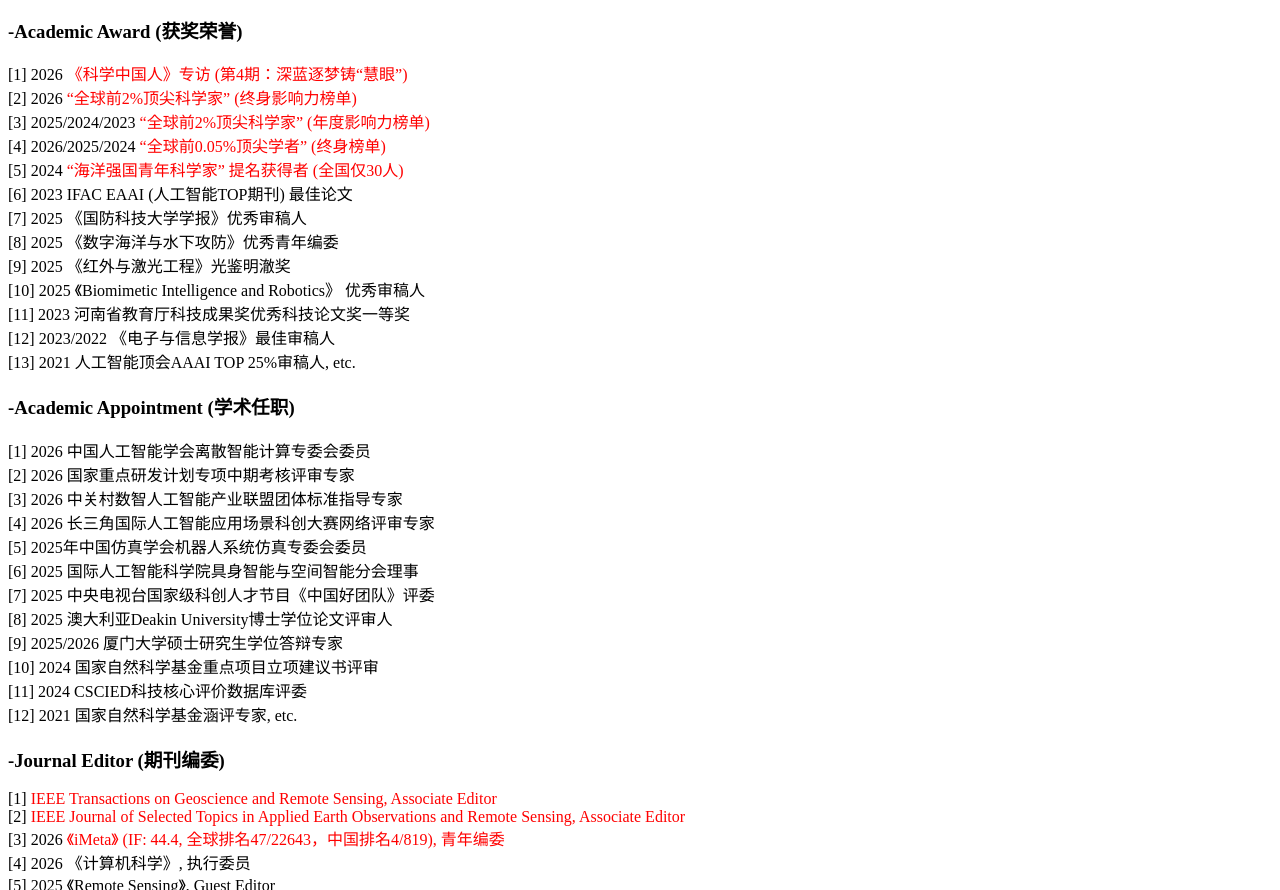
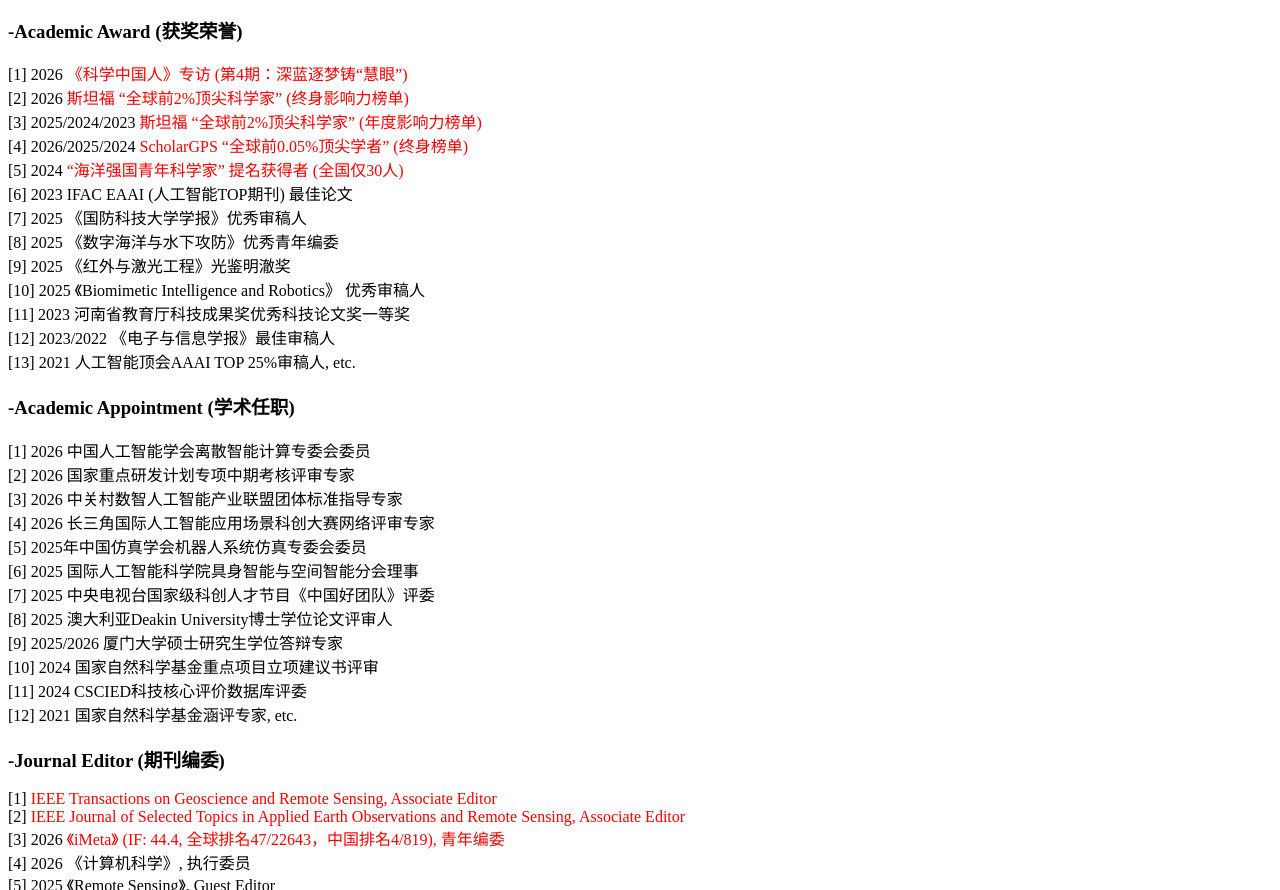
Before and after one commit to zhuangpeixian/zhuangpeixian.github.io, a plain HTML site: page index.html in a window 1280 px wide. Shown: the part 2845-3735 px from the top of the page. Drawn offline with Linux system fonts and the light colour scheme.

Commit message:
Update index.html

```diff
--- a/index.html
+++ b/index.html
@@ -96,9 +96,9 @@
     <h3>-Academic Award (获奖荣誉)</h3>
     <p>
        [1] 2026           <font color="red">《科学中国人》专访 (第4期：深蓝逐梦铸“慧眼”)</font> <br>
-       [2] 2026           <font color="red">“全球前2%顶尖科学家” (终身影响力榜单)</font> <br>
-       [3] 2025/2024/2023 <font color="red">“全球前2%顶尖科学家” (年度影响力榜单)</font> <br>
-       [4] 2026/2025/2024 <font color="red">“全球前0.05%顶尖学者” (终身榜单)</font> <br>
+       [2] 2026           <font color="red">斯坦福 “全球前2%顶尖科学家” (终身影响力榜单)</font> <br>
+       [3] 2025/2024/2023 <font color="red">斯坦福 “全球前2%顶尖科学家” (年度影响力榜单)</font> <br>
+       [4] 2026/2025/2024 <font color="red">ScholarGPS “全球前0.05%顶尖学者” (终身榜单)</font> <br>
        [5] 2024           <font color="red">“海洋强国青年科学家” 提名获得者 (全国仅30人)</font> <br>
        [6] 2023           IFAC EAAI (人工智能TOP期刊) 最佳论文 <br>
        [7] 2025           《国防科技大学学报》优秀审稿人 <br>
```
